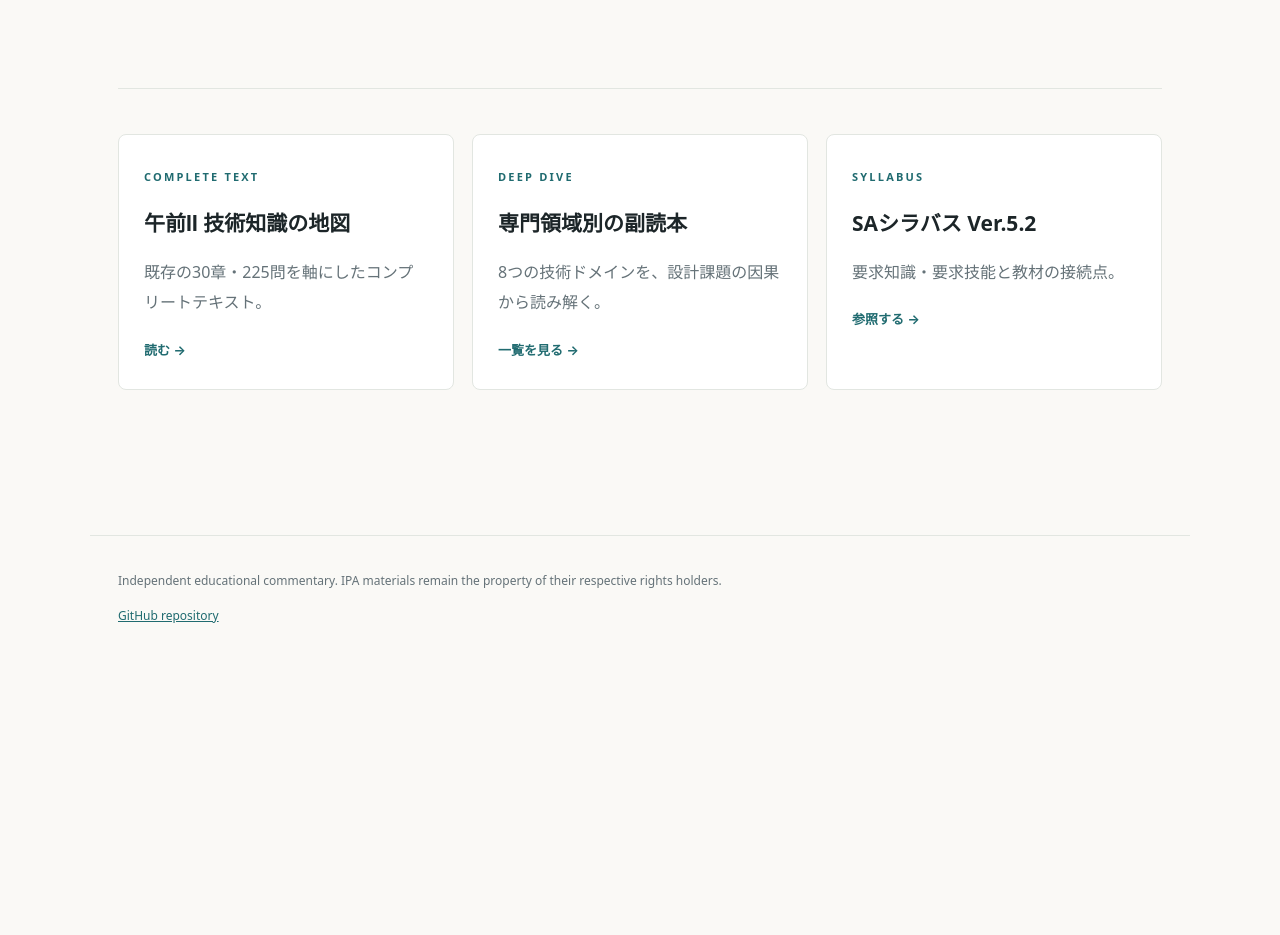
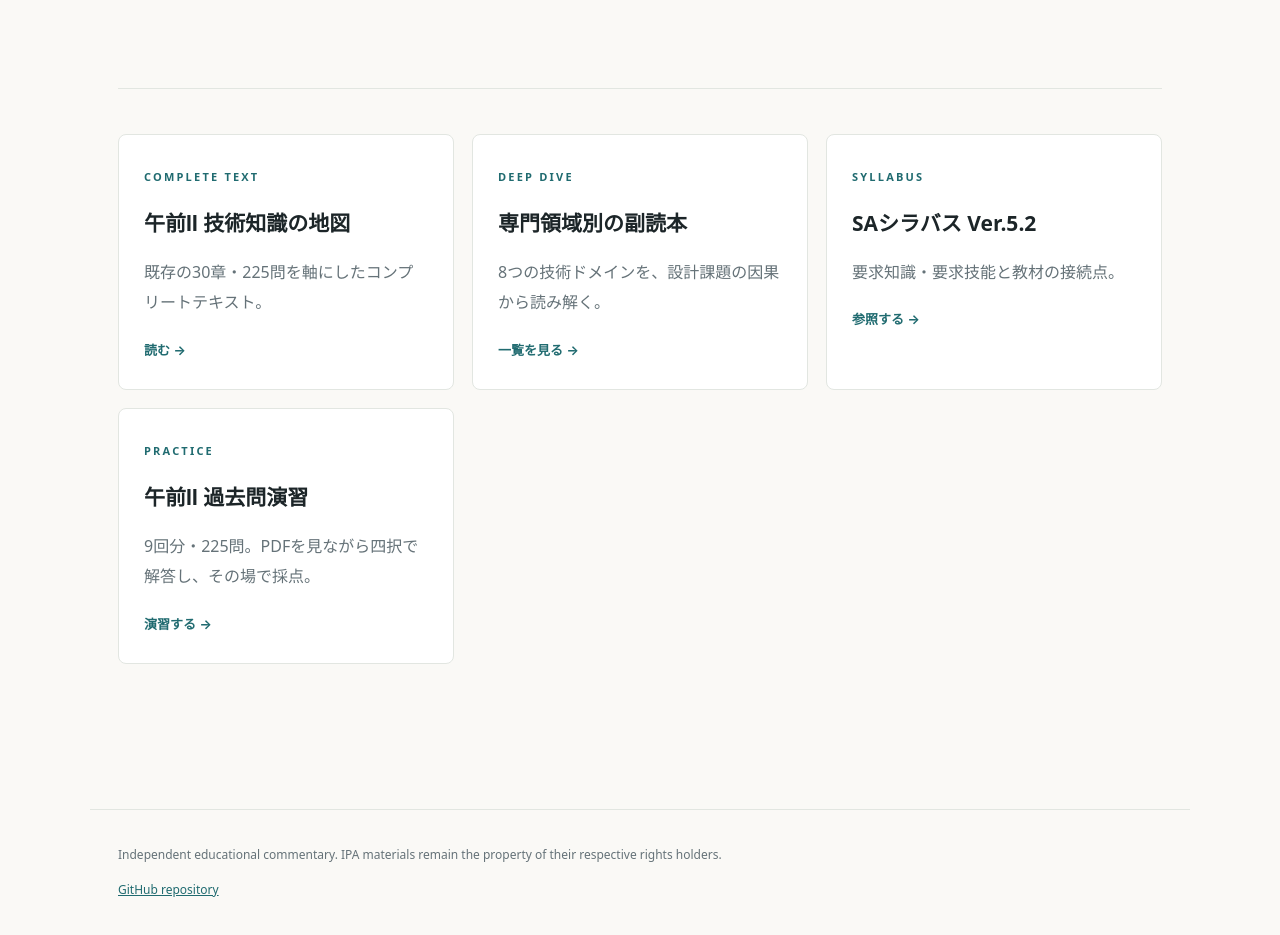
Before and after one commit to yohn-jp/sa-architecture-library, an Astro site: page / in a window 1280 px wide. Shown: the part 500-1435 px from the top of the page. Before the commit the page ends 1195 px from the top, so only its background shows below. Built offline with nearby package versions, Linux system fonts and the light colour scheme; Astro itself is replaced by a stand-in of ours.

Commit message:
feat: link AM2 practice from homepage

```diff
--- a/src/pages/index.astro
+++ b/src/pages/index.astro
@@ -2,4 +2,4 @@
 import SiteLayout from '../layouts/SiteLayout.astro';
 const base = import.meta.env.BASE_URL.replace(/\/?$/, '/');
 ---
-<SiteLayout title="技術を覚えるのではなく、設計を理解する"><section class="hero"><p class="eyebrow">SYSTEM ARCHITECT LIBRARY</p><h1>技術を覚えるのではなく、<br/>設計を理解する。</h1><p class="lead">過去問題から専門分野へ。知識と設計判断を結ぶ、システムアーキテクトのための読書ライブラリ。</p></section><section class="cards"><a class="tile" href={base + 'complete/'}><span class="eyebrow">COMPLETE TEXT</span><h2>午前Ⅱ 技術知識の地図</h2><p>既存の30章・225問を軸にしたコンプリートテキスト。</p><span class="more">読む →</span></a><a class="tile" href={base + 'books/'}><span class="eyebrow">DEEP DIVE</span><h2>専門領域別の副読本</h2><p>8つの技術ドメインを、設計課題の因果から読み解く。</p><span class="more">一覧を見る →</span></a><a class="tile" href={base + 'syllabus/'}><span class="eyebrow">SYLLABUS</span><h2>SAシラバス Ver.5.2</h2><p>要求知識・要求技能と教材の接続点。</p><span class="more">参照する →</span></a></section></SiteLayout>
+<SiteLayout title="技術を覚えるのではなく、設計を理解する"><section class="hero"><p class="eyebrow">SYSTEM ARCHITECT LIBRARY</p><h1>技術を覚えるのではなく、<br/>設計を理解する。</h1><p class="lead">過去問題から専門分野へ。知識と設計判断を結ぶ、システムアーキテクトのための読書ライブラリ。</p></section><section class="cards"><a class="tile" href={base + 'complete/'}><span class="eyebrow">COMPLETE TEXT</span><h2>午前Ⅱ 技術知識の地図</h2><p>既存の30章・225問を軸にしたコンプリートテキスト。</p><span class="more">読む →</span></a><a class="tile" href={base + 'books/'}><span class="eyebrow">DEEP DIVE</span><h2>専門領域別の副読本</h2><p>8つの技術ドメインを、設計課題の因果から読み解く。</p><span class="more">一覧を見る →</span></a><a class="tile" href={base + 'syllabus/'}><span class="eyebrow">SYLLABUS</span><h2>SAシラバス Ver.5.2</h2><p>要求知識・要求技能と教材の接続点。</p><span class="more">参照する →</span></a><a class="tile" href={base + 'practice/'}><span class="eyebrow">PRACTICE</span><h2>午前Ⅱ 過去問演習</h2><p>9回分・225問。PDFを見ながら四択で解答し、その場で採点。</p><span class="more">演習する →</span></a></section></SiteLayout>
```
